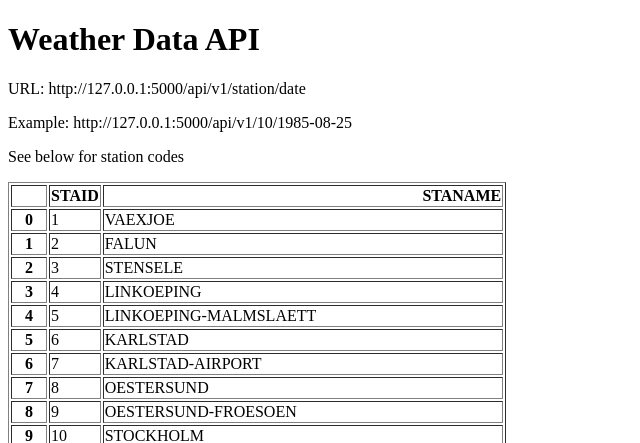
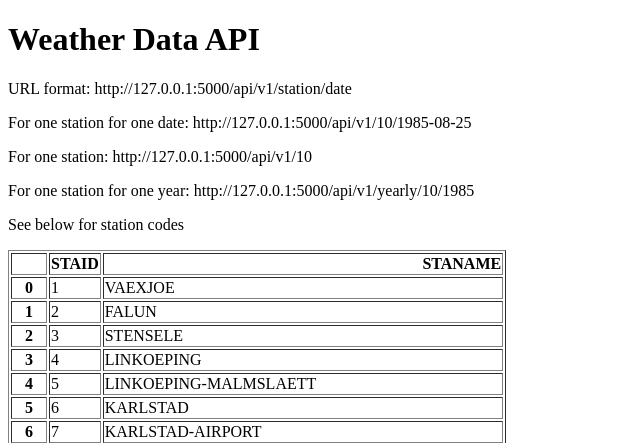
Before and after one commit to catashiro31/Weather-Data-API, a Flask app: page / in a window 1280 px wide. Shown: the top 443 px of the page, without its empty margins (0-640 px from the left). Run offline with Flask 3, Linux system fonts and the light colour scheme.

Commit message:
Commit: Add URL endpoint and for yearly and all data

```diff
--- a/main.py
+++ b/main.py
@@ -9,14 +9,38 @@ def home():
     return render_template('home.html', data=df.to_html())
 
 @app.route('/api/v1/<station>/<date>')
-def query(station, date):
-    filepath = 'data/TG_STAID' + str(station).zfill(6) + '.txt'
-    df = pd.read_csv(filepath, skiprows=20, parse_dates=['    DATE'])
-    temperature = df[df['    DATE'] == date]['   TG'].squeeze() / 10
-    result_dict = {'date' : date,
-                   'station' : station,
-                   'temperature' : temperature}
-    return result_dict
+def query_station_date(station, date):
+    try:
+        filepath = 'data/TG_STAID' + str(station).zfill(6) + '.txt'
+        df = pd.read_csv(filepath, skiprows=20, parse_dates=['    DATE'])
+        temperature = df[df['    DATE'] == date]['   TG'].squeeze() / 10
+        result_dict = {'date' : date,
+                       'station' : station,
+                       'temperature' : temperature}
+        return result_dict
+    except FileNotFoundError:
+        return render_template("404_not_found.html")
+
+@app.route('/api/v1/<station>')
+def query_station(station):
+    try:
+        filepath = 'data/TG_STAID' + str(station).zfill(6) + '.txt'
+        df = pd.read_csv(filepath, skiprows=20, parse_dates=['    DATE'])
+        return render_template('station_data.html',
+                               data=df.to_html())
+    except FileNotFoundError:
+        return render_template("404_not_found.html")
+
+@app.route('/api/v1/yearly/<station>/<year>')
+def query_station_year(station, year):
+    try:
+        filepath = 'data/TG_STAID' + str(station).zfill(6) + '.txt'
+        df = pd.read_csv(filepath, skiprows=20, parse_dates=['    DATE'])
+        df = df[df['    DATE'].apply(lambda x : x.year) == int(year)]
+        result = df.to_dict(orient="records")
+        return result
+    except FileNotFoundError:
+        return render_template("404_not_found.html")
 
 if __name__ == '__main__':
     app.run(debug=True)
--- a/templates/home.html
+++ b/templates/home.html
@@ -6,8 +6,10 @@
 </head>
 <body>
     <h1>Weather Data API</h1>
-    <p>URL: http://127.0.0.1:5000/api/v1/station/date</p>
-    <p>Example: http://127.0.0.1:5000/api/v1/10/1985-08-25</p>
+    <p>URL format: http://127.0.0.1:5000/api/v1/station/date</p>
+    <p>For one station for one date: http://127.0.0.1:5000/api/v1/10/1985-08-25</p>
+    <p>For one station: http://127.0.0.1:5000/api/v1/10</p>
+    <p>For one station for one year: http://127.0.0.1:5000/api/v1/yearly/10/1985</p>
     <p>See below for station codes</p>
     <p>{{data|safe}}</p>
 </body>
--- a/templates/about.html
+++ b/templates/station_data.html
@@ -2,9 +2,10 @@
 <html lang="en">
 <head>
     <meta charset="UTF-8">
-    <title>About</title>
+    <title>Station</title>
 </head>
 <body>
-  <p>Hello, this is about page.</p>
+<h1>Data of Station</h1>
+<p>{{data|safe}}</p>
 </body>
 </html>
```
Also changed, not shown: templates/404_not_found.html (added, +11 -0 lines).
